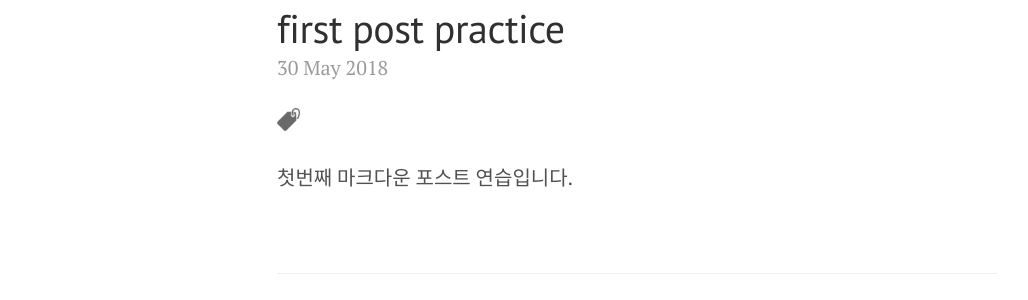
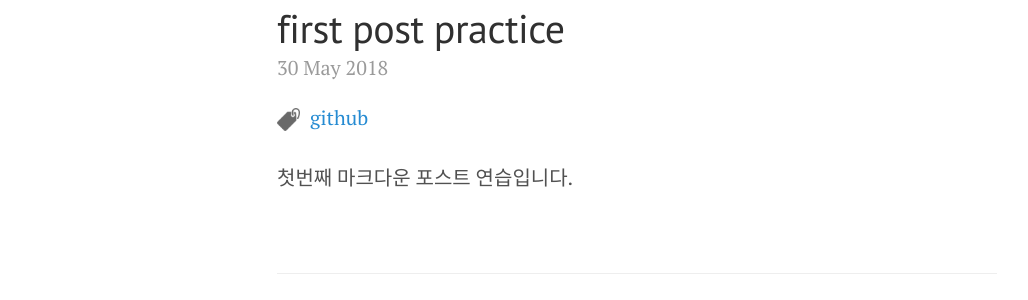
Before and after one commit to jhkim-dev/jhkim-dev.github.io, a Jekyll site: the page built from _posts/2018-05-30-first-post.md, in a window 1280 px wide. Shown: the part 129-429 px from the top of the page, without its empty margins (3-1031 px from the left). Built offline with Jekyll 4.4.1, drawn with Linux system fonts in a browser that asks for light colours.

Commit message:
post modify

```diff
--- a/_posts/2018-05-30-first-post.md
+++ b/_posts/2018-05-30-first-post.md
@@ -1,6 +1,8 @@
 ---
 layout : post
 title : first post practice
+tags:
+- github
 ---
 
 첫번째 마크다운 포스트 연습입니다.
```
